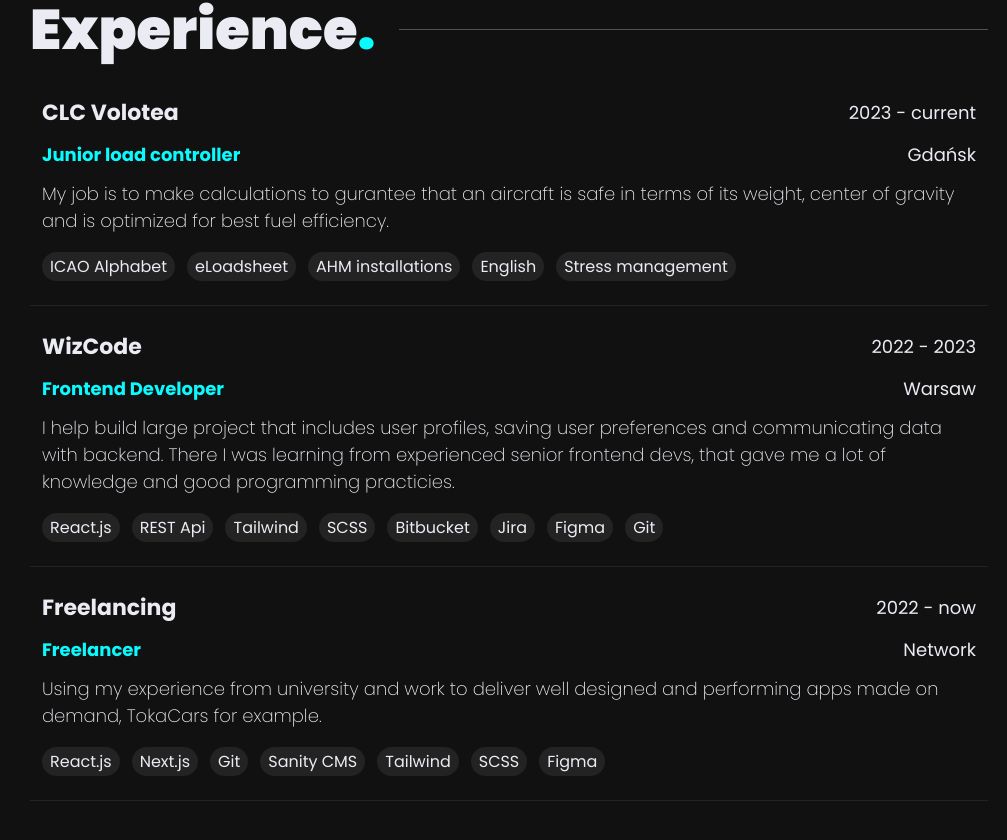
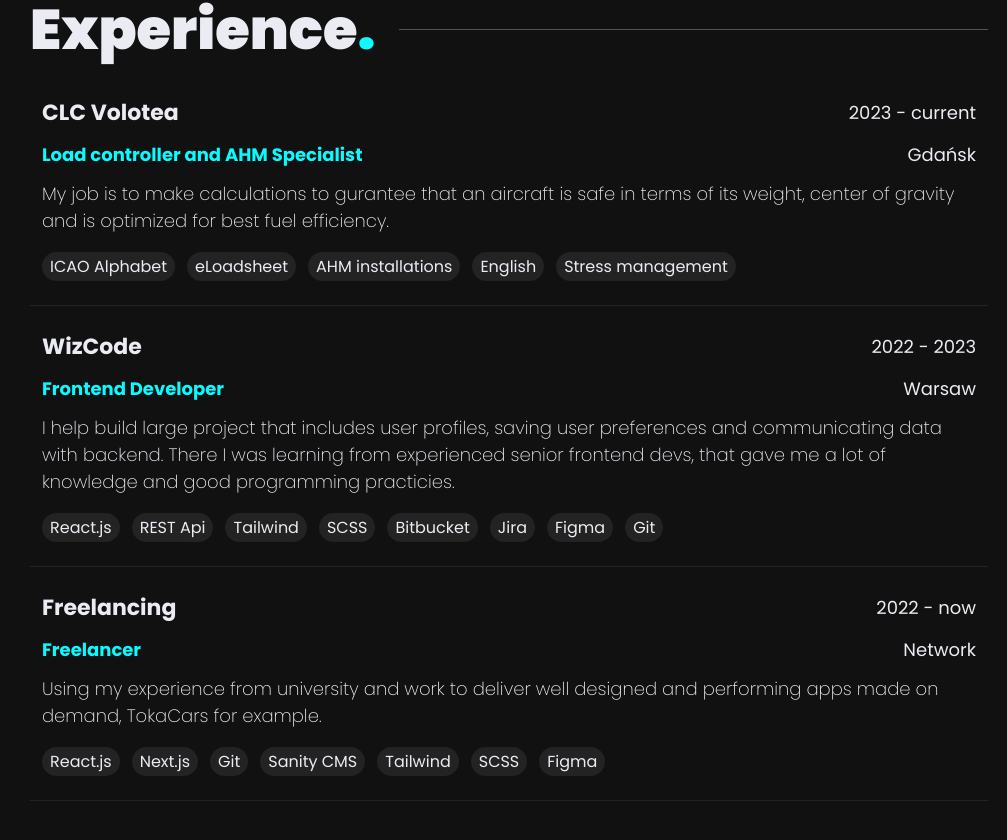
Before and after one commit to Skydeno/portfolio, a Next.js app: page / in a window 1280 px wide. Shown: the part 3544-4384 px from the top of the page, without its empty margins (161-1168 px from the left). Built offline with nearby package versions, Linux system fonts and the light colour scheme.

Commit message:
Experience update

```diff
--- a/components/home/experience/Experience.tsx
+++ b/components/home/experience/Experience.tsx
@@ -15,7 +15,7 @@
 const experience = [
   {
     title: "CLC Volotea",
-    position: "Junior load controller",
+    position: "Load controller and AHM Specialist",
     time: "2023 - current",
     location: "Gdańsk",
     description:
```
